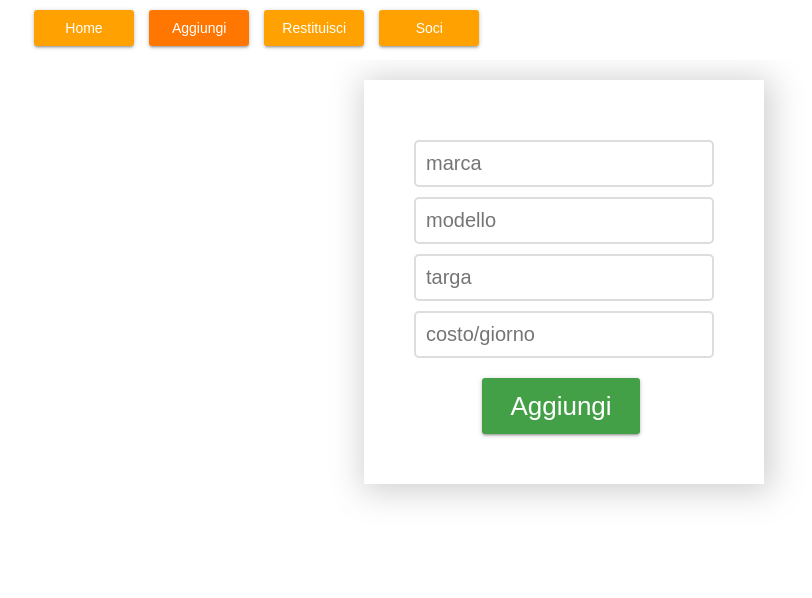
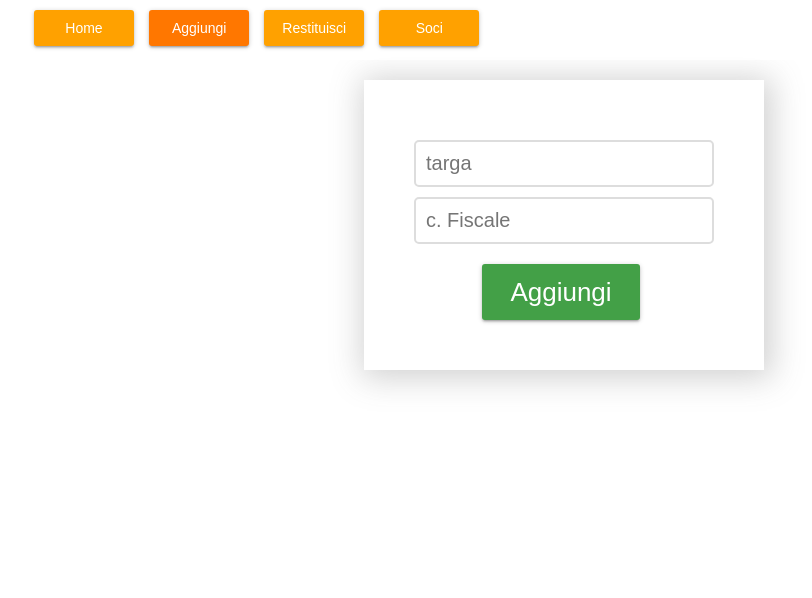
Before and after one commit to Domyf/VH-Site, a PHP site: page /registra.php in a window 1280 px wide. Shown: the top 598 px of the page, without its empty margins (76-888 px from the left). Run offline with PHP 8.4, Linux system fonts and the light colour scheme.

Commit message:
registra diventa restituisci

```diff
--- a/registra.php
+++ b/registra.php
@@ -23,17 +23,11 @@
 		<div id="contianer">
 			<form action="" method="post">
 
-					<input type="text" name= "marca" placeholder="marca"
-					onfocus="this.placeholder=''"  onblur="this.placeholder='marca'">
-
-					<input type="text" name= "modello" placeholder="modello"
-					onfocus="this.placeholder=''"  onblur="this.placeholder='modello'">
-
 					<input type="text" name= "targa" placeholder="targa"
 					onfocus="this.placeholder=''"  onblur="this.placeholder='targa'">
 
-					<input type="text" name= "costo" placeholder="costo/giorno"
-					onfocus="this.placeholder=''"  onblur="this.placeholder='costo/giorno'">
+					<input type="text" name= "c. Fiscale" placeholder="c. Fiscale"
+					onfocus="this.placeholder=''"  onblur="this.placeholder='c. Fiscale'">
 
 					<input type="submit" value="Aggiungi" class ="btn btn-registra">
 			</form>
```
